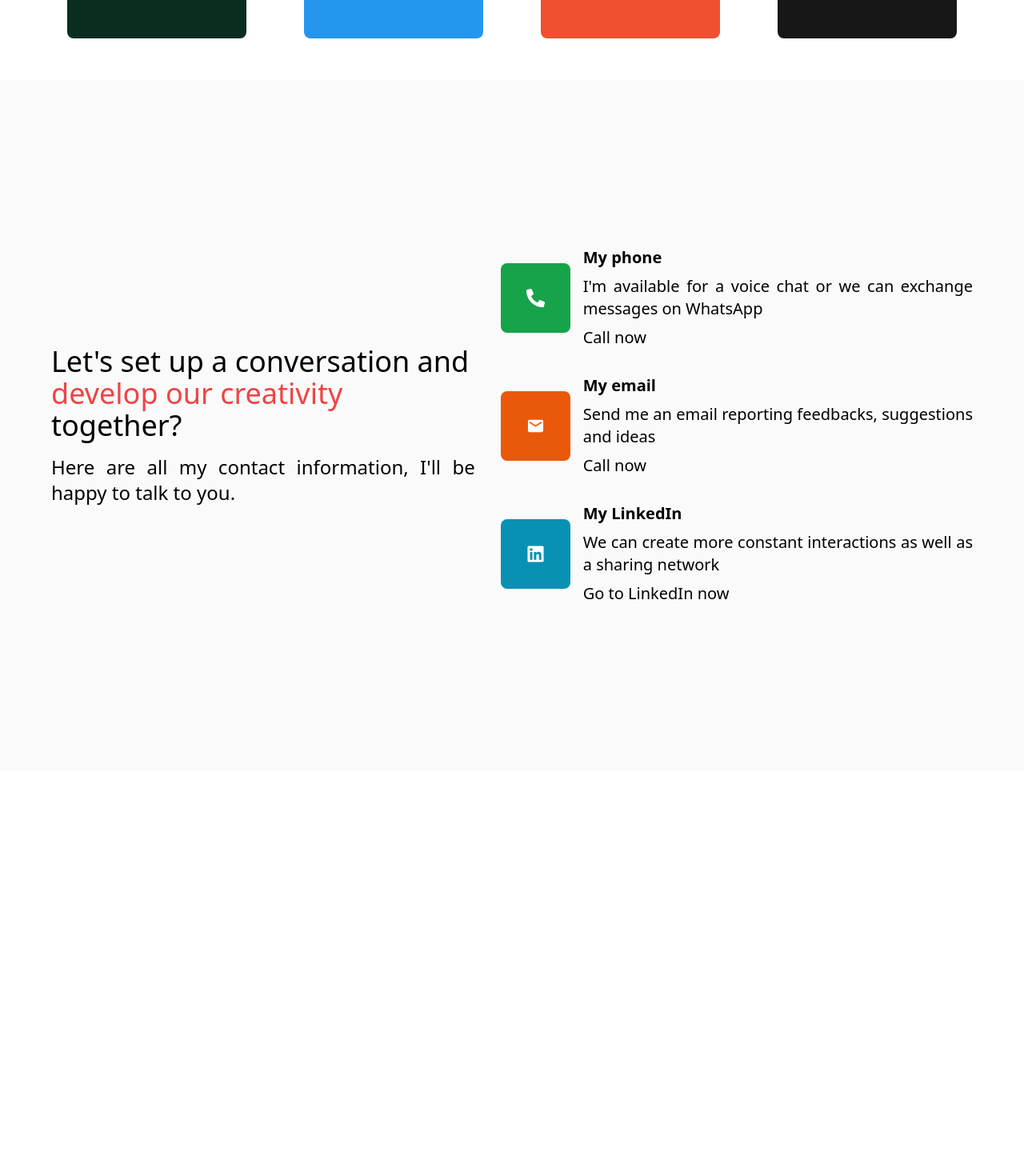
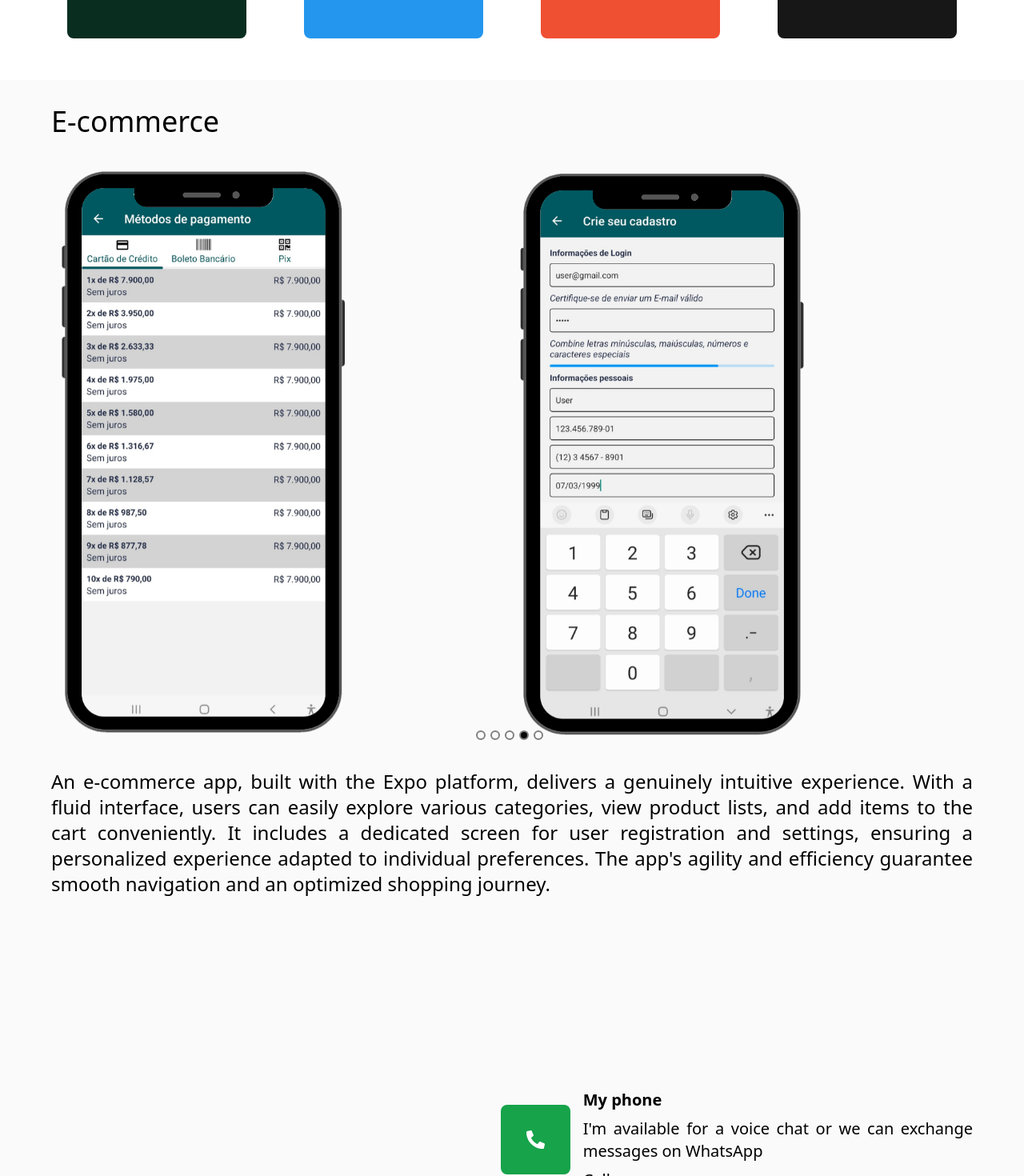
Before and after one commit to evertondsvieira/everton-portifolio, a Next.js app: page / in a window 1280 px wide. Shown: the part 4680-6150 px from the top of the page at 80% size. Before the commit the page ends 5644 px from the top, so only its background shows below. Built offline with nearby package versions, Linux system fonts and the light colour scheme.

Commit message:
:sparkles: feat: criado página de projetos

```diff
--- a/src/app/page.tsx
+++ b/src/app/page.tsx
@@ -5,6 +5,7 @@ const Phrase = dynamic(() => import('./pages/Phrase/Phrase.page'));
 const About = dynamic(() => import('./pages/About/About.page'));
 const Skills = dynamic(() => import('./pages/Skills/Skills.page'));
 const Contact = dynamic(() => import('./pages/Contact/Contact.page'));
+const Projects = dynamic(() => import('./pages/Projects/Projects.page'));
 
 export default function Home() {
   return (
@@ -13,6 +14,7 @@ export default function Home() {
       <Phrase />
       <About />
       <Skills />
+      <Projects />
       <Contact />
     </div>
   );
--- /dev/null
+++ b/src/app/pages/Projects/Projects.page.tsx
@@ -0,0 +1,75 @@
+/* eslint-disable react/no-unescaped-entities */
+"use client";
+import Image from "next/image";
+import Carousel from "react-multi-carousel";
+import "react-multi-carousel/lib/styles.css";
+import { Container } from "../../components/Container";
+
+const HomePage: React.FC = () => {
+  const images = [
+    "/app1.png",
+    "/app2.png",
+    "/app3.png",
+    "/app4.png",
+    "/app5.png",
+  ];
+
+  const responsive = {
+    superLargeDesktop: {
+      breakpoint: { max: 4000, min: 3000 },
+      items: 5,
+    },
+    desktop: {
+      breakpoint: { max: 3000, min: 1024 },
+      items: 3,
+    },
+    tablet: {
+      breakpoint: { max: 1024, min: 464 },
+      items: 2,
+    },
+    mobile: {
+      breakpoint: { max: 464, min: 0 },
+      items: 1,
+    },
+  };
+
+  return (
+    <Container bgColor={true}>
+      <div id="Projects" className="w-full flex flex-col min-h-screen gap-8">
+        <h1 className="text-4xl">E-commerce</h1>
+        <Carousel
+          responsive={responsive}
+          autoPlay={true}
+          autoPlaySpeed={2000}
+          infinite={true}
+          swipeable={false}
+          arrows={false}
+          showDots={true}
+          draggable={true}
+        >
+          {images.map((src, i) => (
+            <div key={i}>
+              <Image
+                src={src}
+                alt={`Foto do aplicativo - ${i}`}
+                width={380}
+                height={380}
+              />
+            </div>
+          ))}
+        </Carousel>
+        <p className="text-2xl text-justify">
+          An e-commerce app, built with the Expo platform, delivers a genuinely
+          intuitive experience. With a fluid interface, users can easily explore
+          various categories, view product lists, and add items to the cart
+          conveniently. It includes a dedicated screen for user registration and
+          settings, ensuring a personalized experience adapted to individual
+          preferences. The app's agility and efficiency guarantee smooth
+          navigation and an optimized shopping journey.
+        </p>
+      </div>
+    </Container>
+  );
+};
+
+export default HomePage;
```
